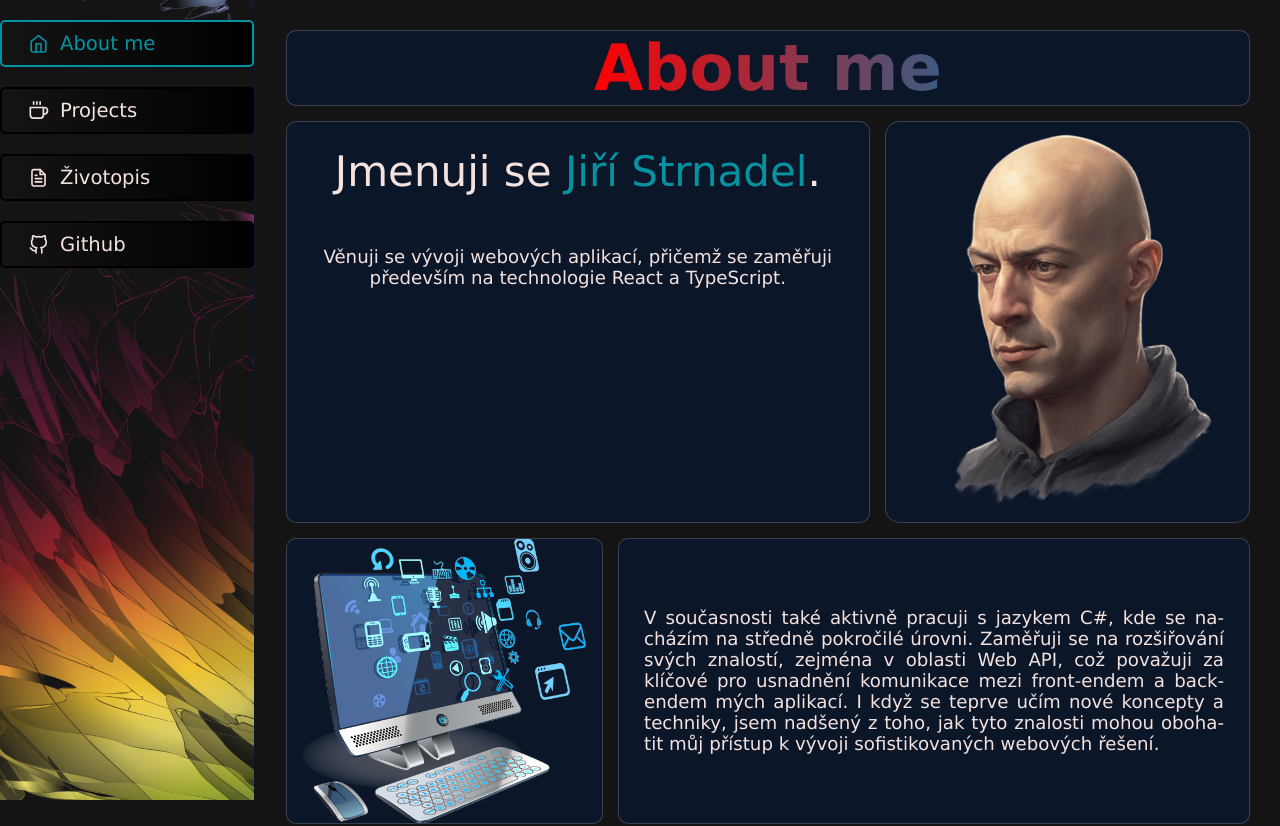
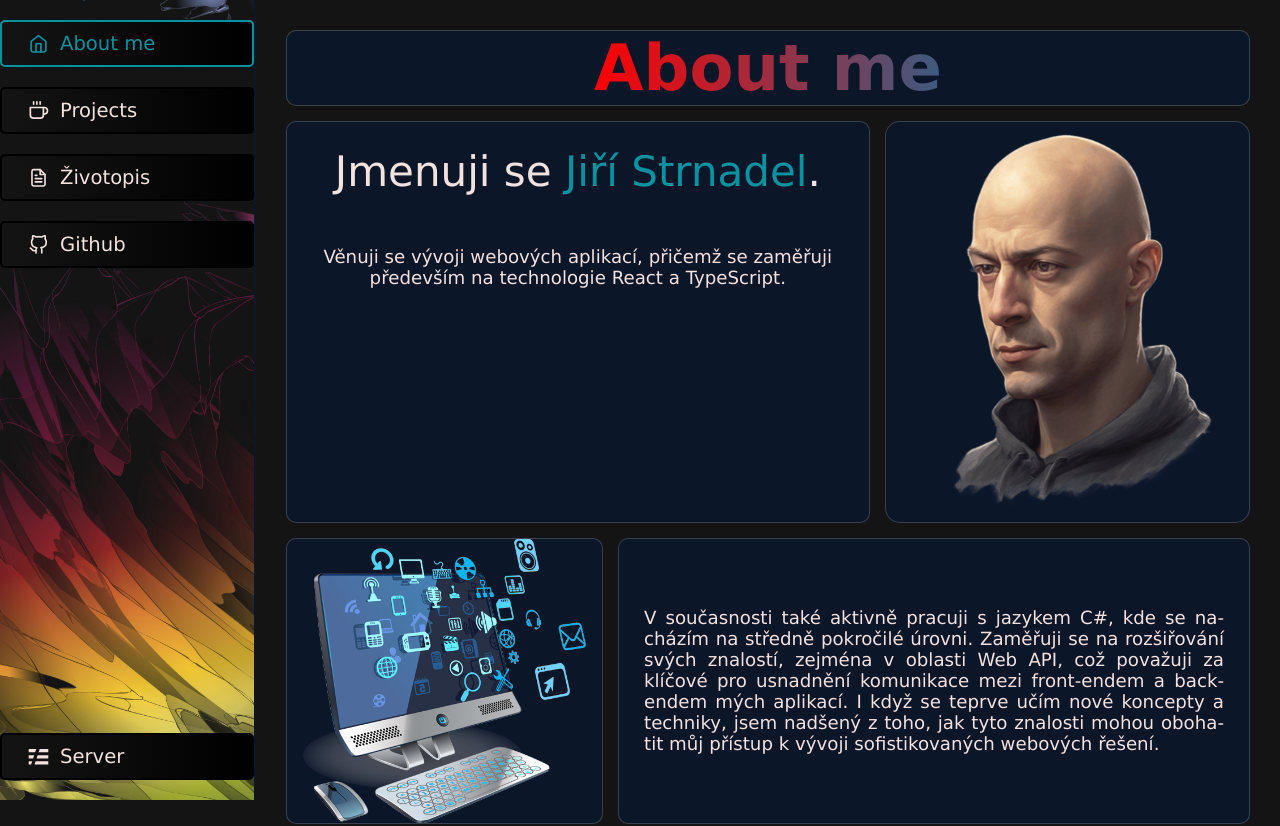
Before and after one commit to Juzba/my-portfolio, a React (Vite) app: page / in a window 1280 px wide. Shown: the top 826 px of the page. Built offline with nearby package versions, Linux system fonts and the light colour scheme; no server answers; some icons are missing.

Commit message:
update online status

```diff
--- a/src/pages/Projects/assets/sudoku-solver/SudokuSolver.tsx
+++ b/src/pages/Projects/assets/sudoku-solver/SudokuSolver.tsx
@@ -16,7 +16,8 @@ interface CrossState {
 	FocusedNumber: number;
 }
 
-const urlSolve = "https://localhost:7143/api/sudoku/solve";
+// const urlSolve = "https://localhost:7143/api/sudoku/solve";
+const urlSolve = "portfolio-backend-juzba-h7dtdva0fvadach3.westeurope-01.azurewebsites.net/api/sudoku/solve";
 
 const SudokuSolver = () => {
 	const [sudokuArray, setSudokuArray] = useState<number[][][]>(dataArray);
--- /dev/null
+++ b/src/pages/components/hooks/UseGetAxios.ts
@@ -0,0 +1,50 @@
+import axios from "axios";
+import { useCallback, useState } from "react";
+
+const UseGetAxios = <T>(url: string) => {
+	const [error, setError] = useState<string | null>(null);
+	const [loading, setLoading] = useState(false);
+
+	const fetchData = useCallback(
+		async (): Promise<T | null> => {
+			setLoading(true);
+			setError(null);
+
+			try {
+				const response = await axios.get<T>(url);
+				return response.data;
+			} catch (err) {
+				setError(err instanceof Error ? "Chyba při odesílání dat UseAxios: " + err.message : "Neznámá chyba při odesílání dat UseAxios");
+				return null;
+			} finally {
+				setLoading(false);
+			}
+		},
+		[url]
+	);
+
+	return { error, loading, fetchData };
+};
+
+export default UseGetAxios;
+
+// -------------------------------------------------------
+// Použití v Komponentě !!!
+// -------------------------------------------------------
+
+// interface SudokuResponse {
+// 	returnedText: string;
+// 	success: boolean;
+// 	returnedArray: number[][][];
+// }
+
+// const sendArray = async () => {
+// 	const vysledek = await fetchData(sudokuArray);
+// 	const typedResult = vysledek as SudokuResponse;
+
+// 	if (typedResult.success) {
+// 		console.log(typedResult.returnedArray);
+// 		setSudokuArray(typedResult.returnedArray);
+// 		setReturnedText(typedResult.returnedText)
+// 	}
+// };
--- a/src/pages/navShared/Sidebar.tsx
+++ b/src/pages/navShared/Sidebar.tsx
@@ -7,9 +7,16 @@ import { FiHome } from "react-icons/fi";
 import { FiFileText } from "react-icons/fi";
 import { FiGithub } from "react-icons/fi";
 import { FiCoffee } from "react-icons/fi";
+import { SiServerless } from "react-icons/si";
+import UseGetAxios from "../components/hooks/UseGetAxios";
+
+const url = "https://localhost:7143/api/Online";
+// const url = "portfolio-backend-juzba-h7dtdva0fvadach3.westeurope-01.azurewebsites.net/api/online";
 
 const Sidebar = () => {
+	const { fetchData } = UseGetAxios(url);
 	const [openMenu, setOpenMenu] = useState("");
+	const [serverStatus, setServerStatus] = useState(false);
 	const sidebar = useRef<HTMLDivElement | null>(null);
 
 	const sidebarCloseOnClickOnWindow = (e: MouseEvent) => {
@@ -27,12 +34,23 @@ const Sidebar = () => {
 		}
 	});
 
+	useEffect(() => {
+		fetchData().then((data) => {
+			if (data) {
+				if (data === "Server je online!") setServerStatus(true);
+			}
+		});
+		// eslint-disable-next-line react-hooks/exhaustive-deps
+	}, []);
+
 	return (
 		<header>
 			<nav ref={sidebar} className={`sidebar ${openMenu}`} id="sidebar">
 				<button onClick={() => setOpenMenu(() => (openMenu ? "" : "open"))}>
 					<IoMenuSharp />
 				</button>
+
+				<div className="nav-box">
 					<NavLink onClick={() => setOpenMenu("")} className={`link ${openMenu}`} to="/" end>
 						<FiHome className="icon" />
 						<p>About me</p>
@@ -53,6 +71,12 @@ const Sidebar = () => {
 						<FiGithub className="icon" />
 						<p>Github</p>
 					</NavLink>
+				</div>
+				<div className="server-stat">
+					<SiServerless className={serverStatus ? "icon active" : "icon"} />
+					<p>Server</p>
+				</div>
+
 				<img className="rainbow" src={rainbow2} alt="" />
 			</nav>
 		</header>
--- a/src/pages/navShared/scss/Sidebar.scss
+++ b/src/pages/navShared/scss/Sidebar.scss
@@ -7,18 +7,21 @@ header {
 	width: $sidebar-size;
 	max-width: 400px;
 	height: 100vh;
+
 	.sidebar {
 		box-sizing: border-box;
 		width: $sidebar-size;
 		max-width: 400px;
 		height: 100vh;
+
 		display: flex;
 		flex-direction: column;
+		justify-content: space-between;
+
 		background-color: index.$background-color;
 		top: 0;
 		left: 0;
-		overflow-y: hidden; /* Pokud je obsah menu větší než výška obrazovky, umožní skrolování v menu */
-		overflow-x: hidden;
+		overflow: hidden;
 		z-index: 20;
 		border-right: index.$background-color-secondary solid 2px;
 
@@ -27,7 +30,11 @@ header {
 		button {
 			display: none;
 		}
+		.nav-box {
+			display: flex;
+			flex-direction: column;
 
+			z-index: 5;
 			.link {
 				text-wrap: noWrap;
 				padding: 10px 25px;
@@ -35,7 +42,7 @@ header {
 				text-decoration: none;
 				font-size: 1.4rem;
 				color: index.$text-color;
-			z-index: 5;
+				z-index: 6;
 				background: linear-gradient(90deg, index.$background-color, black);
 				border-radius: 5px;
 
@@ -56,6 +63,36 @@ header {
 				&.active {
 					color: index.$third-color;
 					border: index.$third-color 2px solid;
+				}
+			}
+		}
+
+		.server-stat {
+			text-wrap: noWrap;
+			padding: 10px 25px;
+			margin: 0 0 20px;
+			font-size: 1.4rem;
+			color: index.$text-color;
+			z-index: 6;
+			background: linear-gradient(90deg, index.$background-color, black);
+			border-radius: 5px;
+
+			border: black 2px solid;
+
+			display: flex;
+			align-items: center;
+
+			.icon {
+				padding-right: 10px;
+				min-width: 23px;
+
+				&.active {
+					color: rgb(17, 226, 17);
+				}
+			}
+
+			p {
+				margin: 0;
 			}
 		}
 
@@ -82,8 +119,6 @@ header {
 			overflow-x: hidden;
 			background-color: rgba($color: index.$background-color, $alpha: 0.9);
 
-
-
 			&.open {
 				min-width: 190px;
 			}
@@ -93,7 +128,7 @@ header {
 				font-size: 45px;
 				color: index.$text-color;
 				border: none;
-				display:block;
+				display: block;
 				position: fixed;
 				right: 30px;
 				top: 10px;
```
Lines whose indentation alone changed are shown as unchanged.
